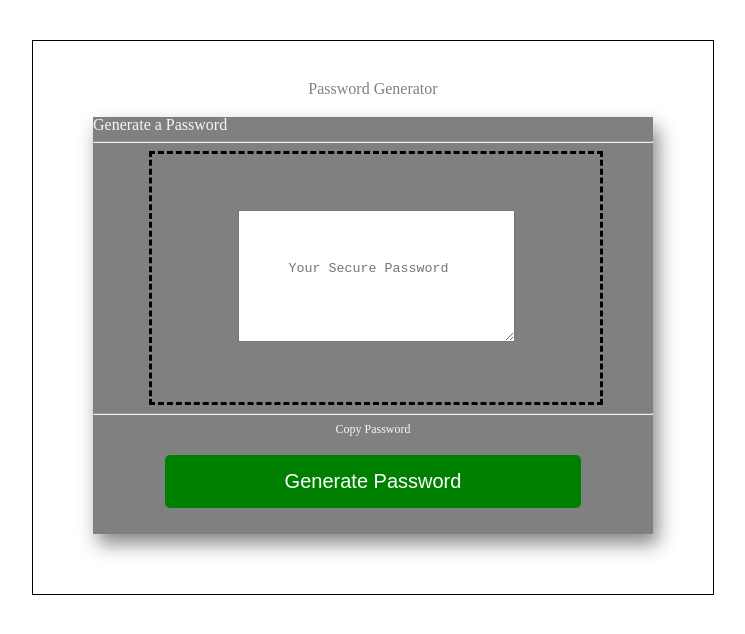
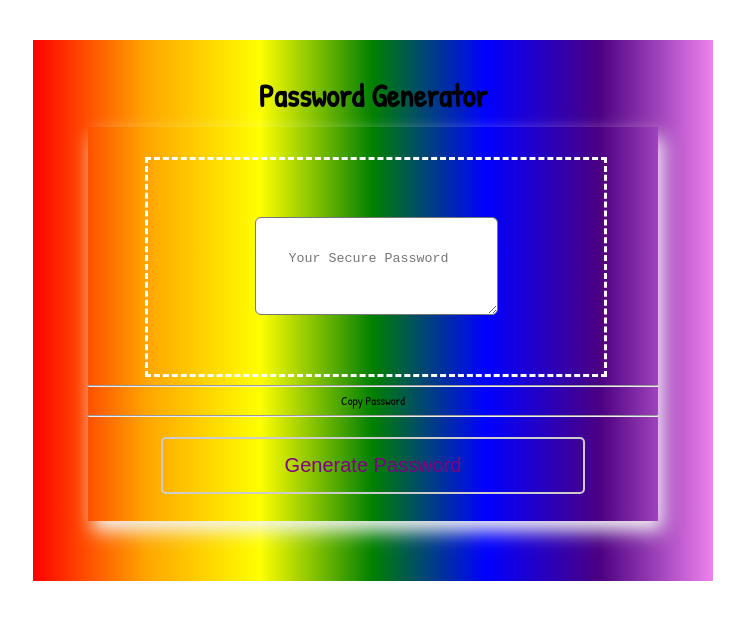
Before and after one commit to dewrivers/Generator-for-Passwors, a plain HTML site: page index.html in a window 1280 px wide. Shown: the whole page, without its empty margins (267-1012 px from the left). Drawn offline with Linux system fonts and the light colour scheme.

Commit message:
changing styles

```diff
--- a/assets/css/reset.css
+++ b/assets/css/reset.css
@@ -19,8 +19,7 @@ time, mark, audio, video {
 	margin: 0;
 	padding: 0;
 	border: 0;
-	font-size: 100%;
-	font: inherit;
+	font-family: 'Patrick Hand', cursive;
 	vertical-align: baseline;
 }
 /* HTML5 display-role reset for older browsers */
--- a/assets/css/style.css
+++ b/assets/css/style.css
@@ -4,8 +4,8 @@
 
 body{
     margin:0 auto;
-    color:whitesmoke;
-    font-family: 'Inconsolata', monospace;
+    color:black;
+    font-family: 'Patrick Hand', cursive;
 }
 
 /* ---------------------------------------- */
@@ -14,11 +14,11 @@ body{
 
 .wrapper{
     width: 600px;
-    border: 1px black solid;
     margin: 40px;
     margin-left: auto;
     margin-right: auto;
     padding: 40px;
+    background-image: linear-gradient(to right, red,orange,yellow,green,blue,indigo,violet);
 }
 
 /* ---------------------------------------- */
@@ -26,9 +26,10 @@ body{
 /* ---------------------------------------- */
 
 .content{
-    margin: 20px;
-    background-color: gray;
-    box-shadow: 5px 10px 18px #888888;
+    margin: 15px;
+    padding-top: 30px;
+    background-color: transparent;
+    box-shadow: 5px 10px 18px whitesmoke;
 
 }
 
@@ -38,15 +39,10 @@ body{
 
 h1{
     text-align: center;
-    font-size: 35px;
-    font-weight: bolder;
-    color: gray;
+
 }
 
-h2{
-    margin-left: 10px;
-    padding-top: 20px;
-}
+
 
 /* ---------------------------------------- */
 /* REANDONLY AREA */
@@ -54,14 +50,14 @@ h2{
 
 .textarea{
     padding: 10%;
-    border: dashed 3px black;
+    border: dashed 3px white;
     margin-left: 10%;
     padding-left: 15%;
     padding-right: 15%;
     width: 50%;
     text-align: center;
     color: #696969;
-    font-size: 25px;
+
 }
 
 /* ---------------------------------------- */
@@ -72,21 +68,25 @@ h2{
     margin: 20px;
 }
 #password{
-    padding: 50px;
+    padding: 33px;
+    border-radius: 6px;
+
 }
 .generate{
     width: 80%;
     padding: 15px 40px;
-    background-color: green;
-    color:white;
+    background-color: transparent;
+    color:purple;
     margin-left: 10%;
     margin-bottom: 5%;
     font-size: 20px;
     text-align: center;
-    border: none;
+    border: 2px solid #ccc;
     border-radius: 5px;
     cursor: pointer;
     transition: all .3s ease;
+
+
 }
 
 /* ------------------------------------------ */
--- a/index.html
+++ b/index.html
@@ -11,7 +11,9 @@
     <link rel="stylesheet" type="text/css" href="assets/css/style.css">
      <link rel="stylesheet" type="text/css" href="assets/css/reset.css">
     <link href="https://fonts.googleapis.com/css2?family=Inconsolata:wght@500&display=swap" rel="stylesheet">
-
+    <link rel="preconnect" href="https://fonts.googleapis.com">
+    <link rel="preconnect" href="https://fonts.gstatic.com" crossorigin>
+    <link href="https://fonts.googleapis.com/css2?family=Patrick+Hand&display=swap" rel="stylesheet">
 
 </head>
 
@@ -25,15 +27,15 @@
         </header>
         <!-- CONTENT AREA -->
         <div class="content" id="content">
-            <h2>Generate a Password</h2>
-            <hr>
+
+
             <!-- READONLY AREA-->
             <div class="textarea">
             <textarea readonly id="password" placeholder="Your Secure Password"
                 aria-label="Generated Password"></textarea>
             </div>
             <hr>
-<!-- ALERT TO COPY PASSWORD -->
+<!-- ALERT COPY PASSWORD -->
             <div class="row alert">
                 <div class="colum">
                     <div class="alert-copied" id="alert-copied">
@@ -41,9 +43,9 @@
                     </div>
                 </div>
             </div>
+            <hr>
 
-
-            <!-- THIS IS A BUTTON -->
+            <!-- BUTTON -->
             <div id="btn">
                 <!-- This is the generate password button -->
                 <button class="generate" id="generate">Generate
```
